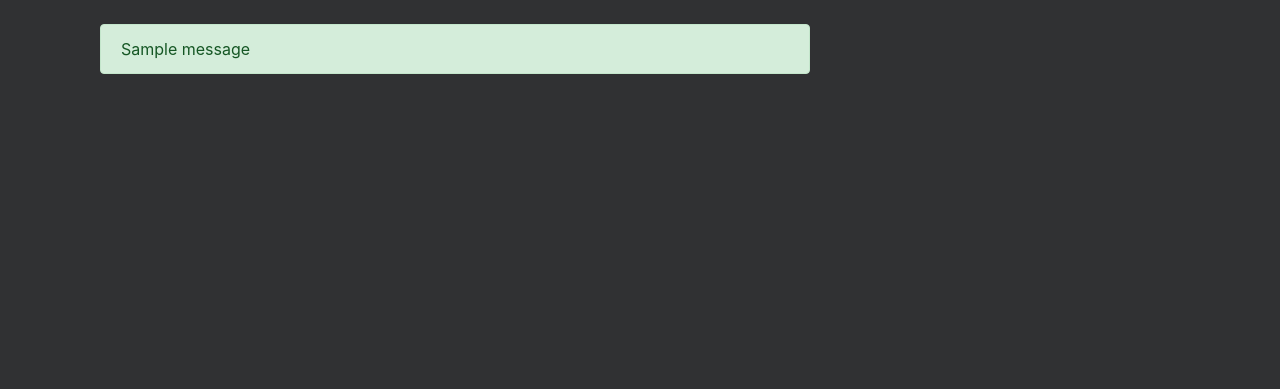
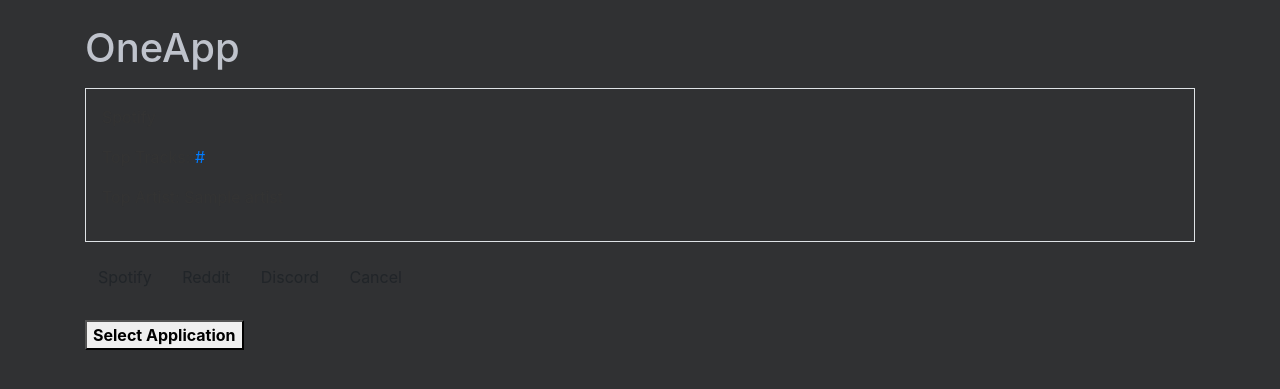
Before and after one commit to FelixVaughan/TECHSTART, a Django app: template users/templates/users/index.html in a window 1280 px wide. Shown: the part 56-445 px from the top of the page. Run offline with Django 3.2, Linux system fonts and the light colour scheme; the template is opened without the code that fills it: most values are stand-ins (such as "Sample title", 1, 10 or a date in 2020); one stand-in notice (Sample message) is shown; some libraries are stand-ins or nearby versions.

Commit message:
Extended Nav Bar, Homepage showing SpotifyAPI info (WITH HARDCODED USER in views)

```diff
--- a/users/templates/users/index.html
+++ b/users/templates/users/index.html
@@ -1,16 +1,39 @@
 {% extends "users/base.html"%}
-  {% block content %}
-  <main role="main" class="container">
-    <div class="row">
-      <div class="col-md-8">
-        {% if messages %}
-          {% for message in messages %}
-              <div class="alert alert-{{ message.tags }}">
-                  {{ message }}
-              </div>
-          {% endfor %}
-        {% endif %}
-      </div>
+{% load static %}
+{% block css %}
+    <link rel="stylesheet" type="text/css" href="{% static 'users/index.css' %}">
+{% endblock %}
+{% block content %}
+
+  <!-- CONTAINER TO HOLD APP INFORMATION -->
+    <h1 class="index">OneApp</h1>
+    <div class ="box">
+    <div class="container index p-3 my-3 border">
+        <p> Spotify </p>
+        <p>Top Tracks: <a href="{{ user_info.top_tracks.href }}">{{ user_info.top_tracks.href }}</a></p>
+        <p>Top Artist: {{ user_info.top_artist.name }}</p>
     </div>
-  </main>
+  </div>
+
+  <!-- POPUP FORM TO SELECT APP -->
+  <div class="loginPopup">
+    <div class="formPopup" id="popupForm">
+      <form class="formContainer">
+        <button type="submit" class="btn" onclick="spotifyOpen()">Spotify</button>
+        <button type="submit" class="btn" onclick="redditOpen()">Reddit</button>
+        <button type="submit" class="btn" onclick="discordOpen()">Discord</button>
+        <button type="button" class="btn cancel" onclick="closeForm()">Cancel</button>
+      </form>
+    </div>
+  </div>
+
+<!-- BUTTON TO INITIATE APP SELECTING FORM -->
+<br>
+<button type="button" class="block" onclick="openForm()"><strong>Select Application</strong></button>
+<!-- JS and COLOUR THEME SEL -->
+<script src="{% static 'users/app.js' %}"></script>
+</div>
+
+
+
 {% endblock content %}
--- a/users/views.py
+++ b/users/views.py
@@ -1,10 +1,13 @@
 from django.shortcuts import render, redirect
 from django.contrib import messages
 from .forms import UserRegistrationForm
+from integrations.models import *
 # Create your views here.
 def index(request):
     """Renders the homepage"""
-    return render(request, "users/index.html")
+    spot = SpotifyApi(1)
+    user_info = spot.contact_api()
+    return render(request, "users/index.html", {'user_info': user_info})
 
 
 # renders register page
```
